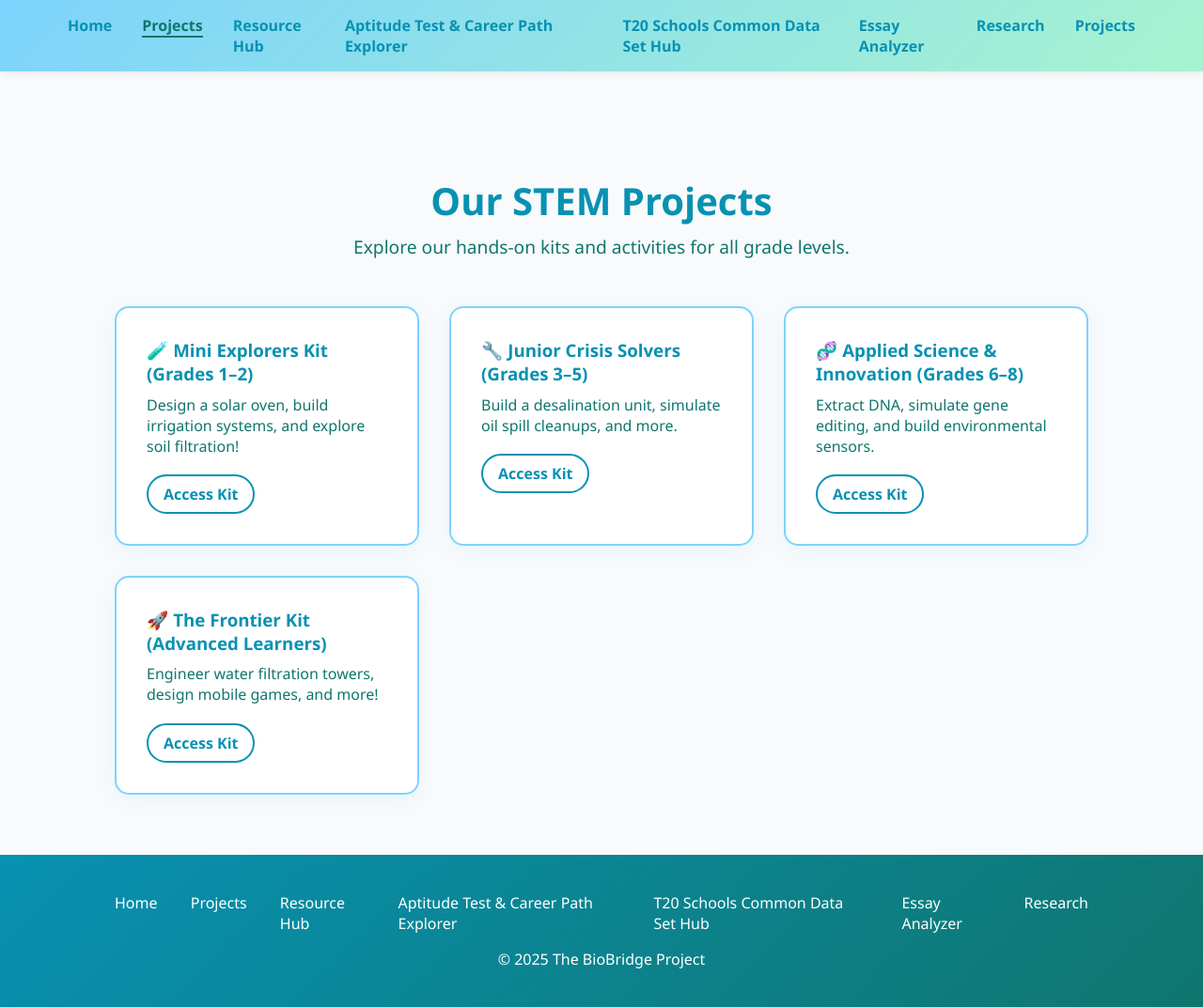
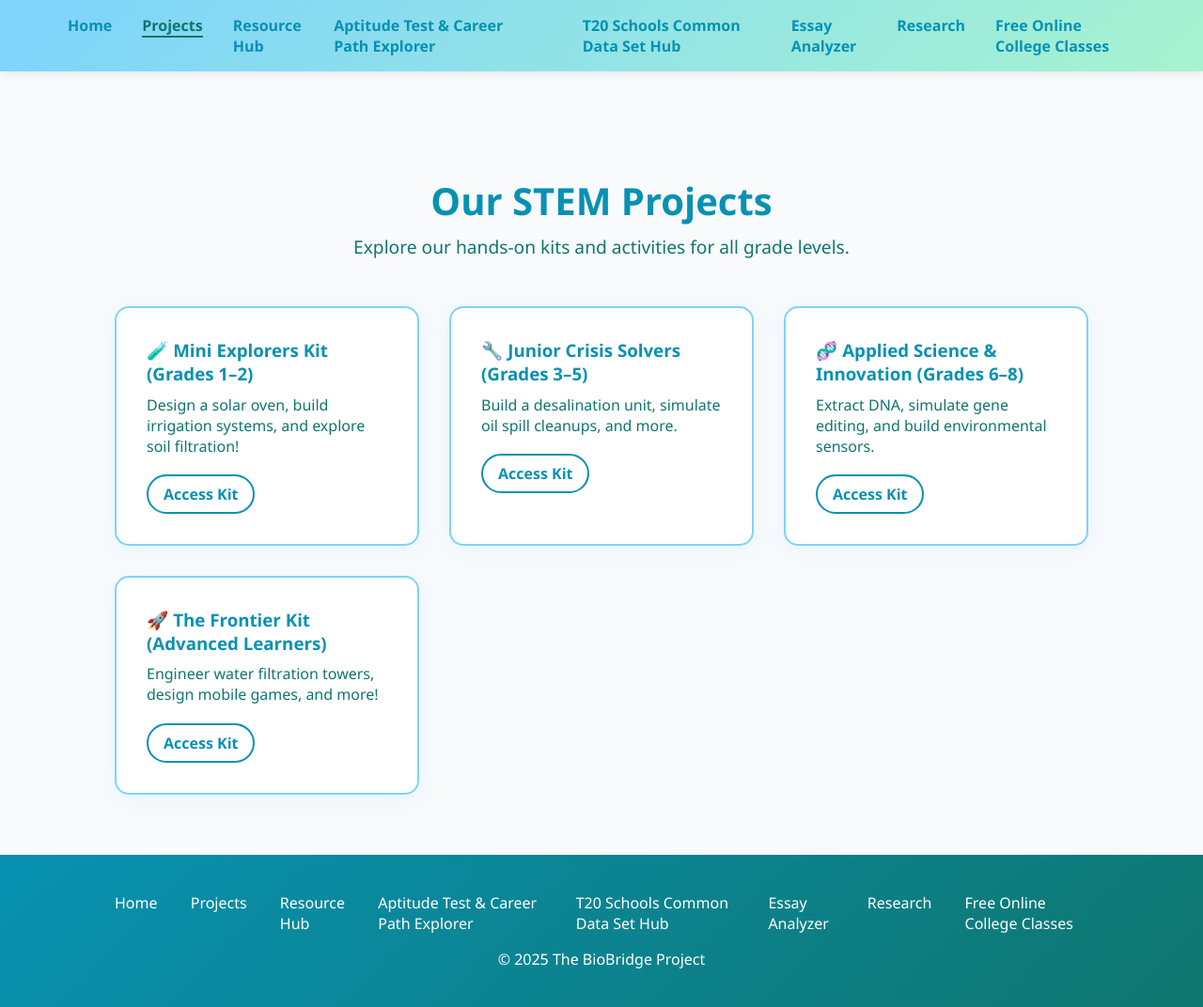
Before and after one commit to thebiobridgeproject/thebiobridgeproject, a plain HTML site: page projects.html in a window 1280 px wide. Shown: the whole page at 94% size. Drawn offline with Linux system fonts and the light colour scheme.

Commit message:
Update projects.html

```diff
--- a/projects.html
+++ b/projects.html
@@ -53,7 +53,7 @@
                 <li><a href="cds.html">T20 Schools Common Data Set Hub</a></li>
                 <li><a href="essay-analyzer.html">Essay Analyzer</a></li>
                 <li><a href="research.html">Research</a></li>
-                <li><a href="projects.html">Projects</a></li>
+                <li><a href="focch.html">Free Online College Classes</a></li>
                </ul>
         </nav>
     </header>
@@ -97,6 +97,7 @@
                 <a href="cds.html">T20 Schools Common Data Set Hub</a>
                 <a href="essay-analyzer.html">Essay Analyzer</a>
                 <a href="research.html">Research</a>
+                <a href="focch.html">Free Online College Classes</a>
             </div>
             <p>© 2025 The BioBridge Project</p>
         </div>
```
